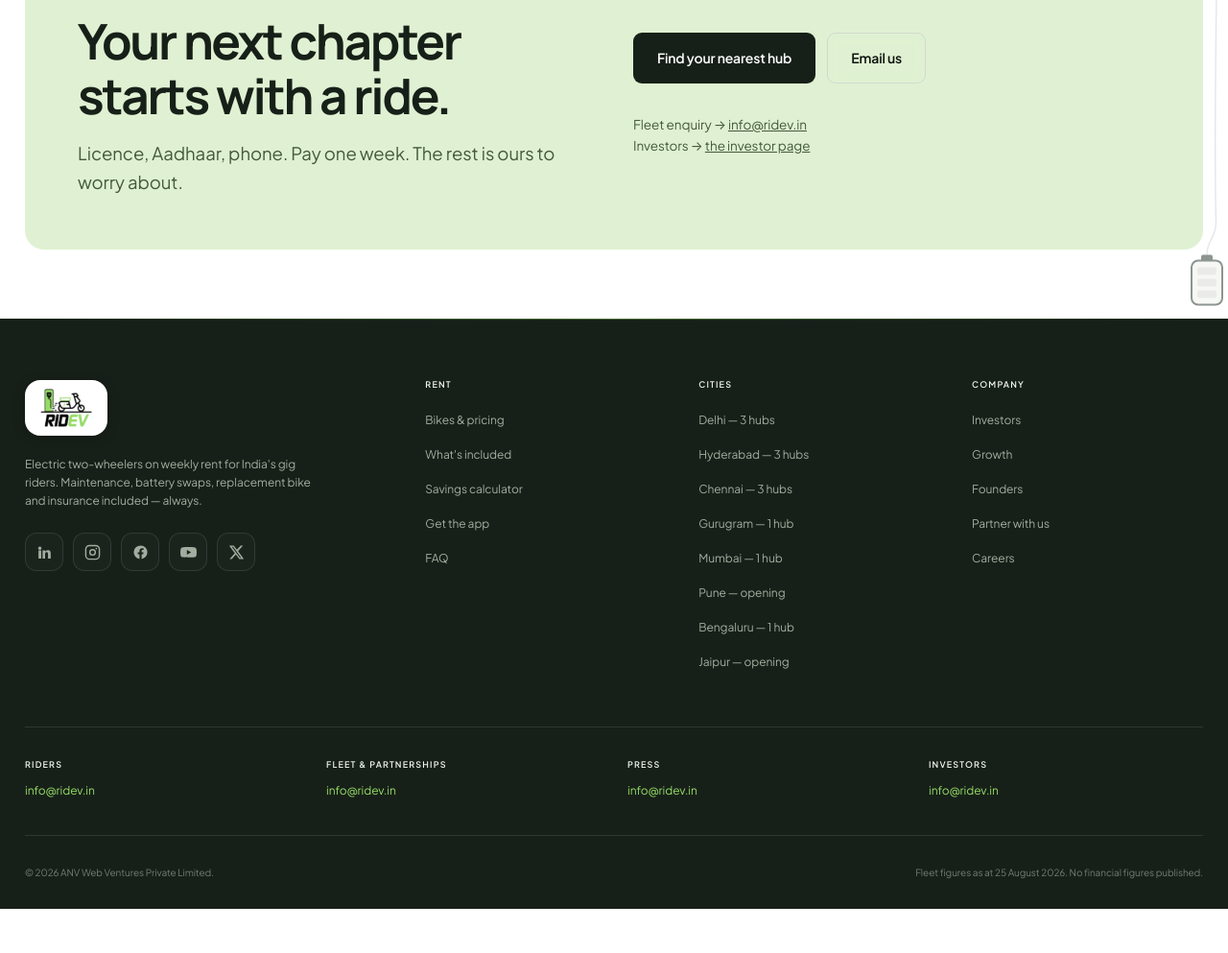
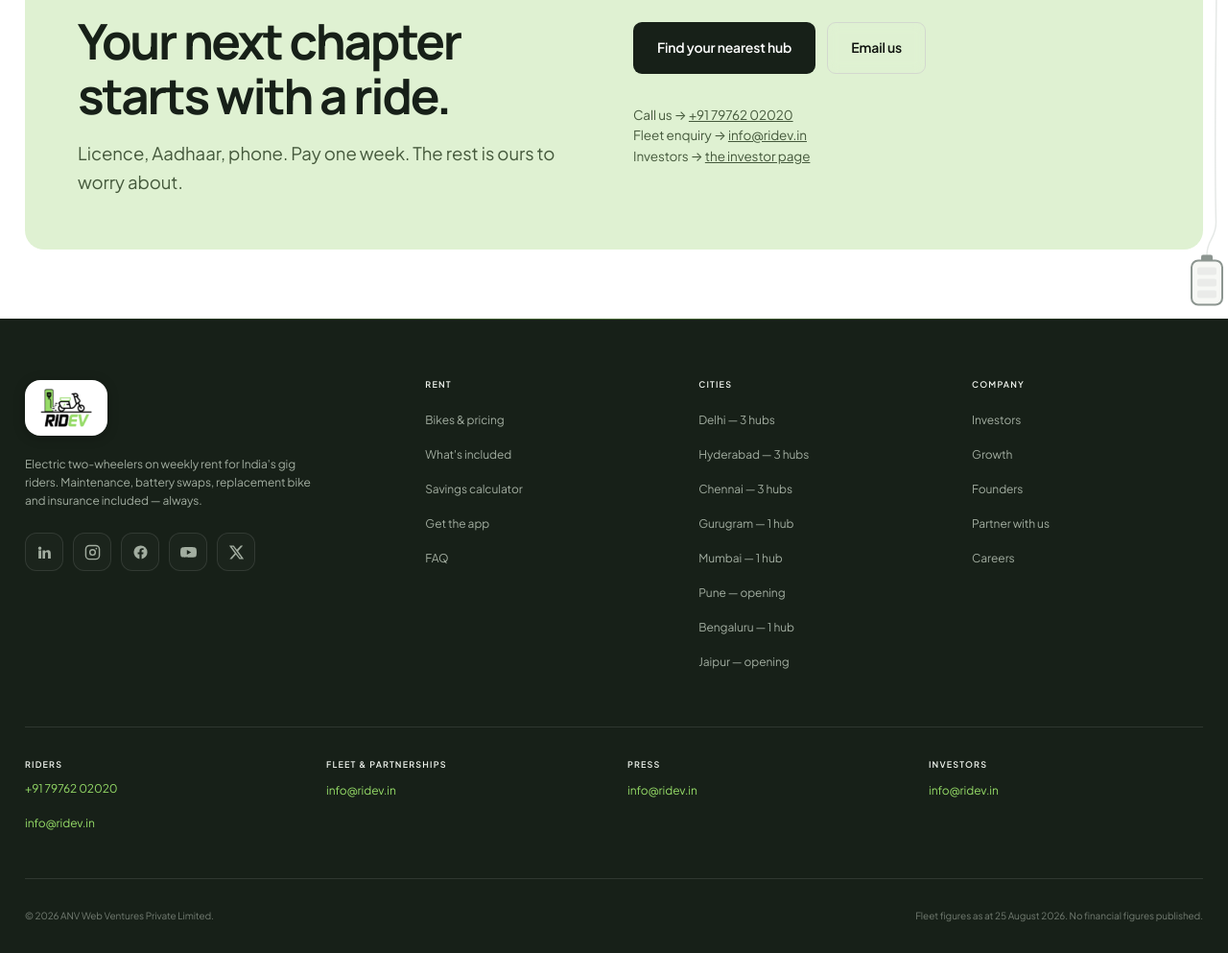
Before and after one commit to surajyadav3/RIDEV-website, a plain HTML site: page index.html in a window 1280 px wide. Shown: the part 10133-11126 px from the top of the page at 96% size. Before the commit the page ends 11080 px from the top, so only its background shows below. Drawn offline with Linux system fonts and the light colour scheme.

Commit message:
Add clickable customer support phone number

```diff
--- a/index.html
+++ b/index.html
@@ -432,6 +432,7 @@
             <a class="btn btn--ghost" href="mailto:info@ridev.in?subject=I%20want%20a%20RIDEV%20bike">Email us</a>
           </div>
           <p class="muted mt-m">
+            Call us → <a href="tel:+917976202020" style="text-decoration:underline">+91 79762 02020</a><br>
             Fleet enquiry → <a href="mailto:info@ridev.in?subject=Fleet%20enquiry" style="text-decoration:underline">info@ridev.in</a><br>
             Investors → <a href="investors.html" style="text-decoration:underline">the investor page</a>
           </p>
@@ -478,8 +479,14 @@
       </div>
     </div>
 
-    <div class="footer__contact">
-      <div><h4>Riders</h4><a href="mailto:info@ridev.in?subject=Rider%20support">info@ridev.in</a></div>
+    <div class="footer__contact" id="contact">
+      <div>
+        <h4>Riders</h4>
+        <ul>
+          <li><a href="tel:+917976202020" aria-label="Call RIDEV customer support at +91 79762 02020">+91 79762 02020</a></li>
+          <li><a href="mailto:info@ridev.in?subject=Rider%20support">info@ridev.in</a></li>
+        </ul>
+      </div>
       <div><h4>Fleet &amp; partnerships</h4><a href="mailto:info@ridev.in?subject=Fleet%20partnership">info@ridev.in</a></div>
       <div><h4>Press</h4><a href="mailto:info@ridev.in?subject=Press">info@ridev.in</a></div>
       <div><h4>Investors</h4><a href="mailto:info@ridev.in?subject=Investor%20enquiry">info@ridev.in</a></div>
```
Also changed, not shown: business.html (+8 -2 lines), investors.html (+8 -2 lines).
